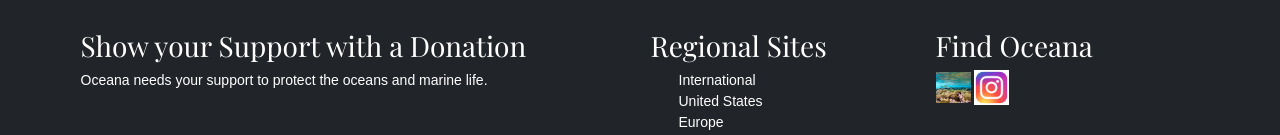
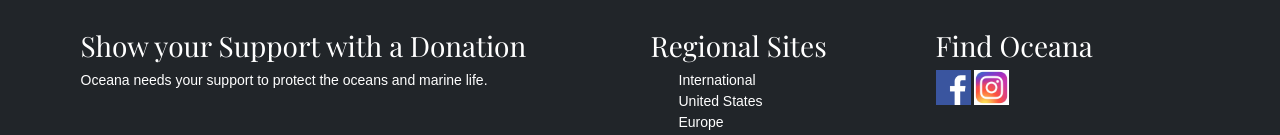
Before and after one commit to CatalinaOliva/PreEntrega2-Oliva, a plain HTML site: page index.html in a window 1280 px wide. Shown: the part 2183-2318 px from the top of the page. Drawn offline with nearby package versions, Linux system fonts and the light colour scheme; a web font is replaced by a local one.

Commit message:
imagenes footer 2

```diff
--- a/index.html
+++ b/index.html
@@ -227,7 +227,7 @@
                             <h4 class="text-white titleVolunt2">Find Oceana</h4>
                         </div>
                         <div>
-                            <a href="https://www.facebook.com/OceanaMexico/"><img class="img-fluid iconSize" src="./resources/images/download.jpg" alt="facebook icon"></a>
+                            <a href="https://www.facebook.com/OceanaMexico/"><img class="img-fluid iconSize" src="./resources/images/download.png" alt="facebook icon"></a>
                             <a href="https://www.instagram.com/oceanamexico/"><img class="img-fluid iconSize"
                                 src="./resources/images/vector-del-icono-de-instagram-134391681.jpg"
                                 alt="Instagram Icon"></a>
```
